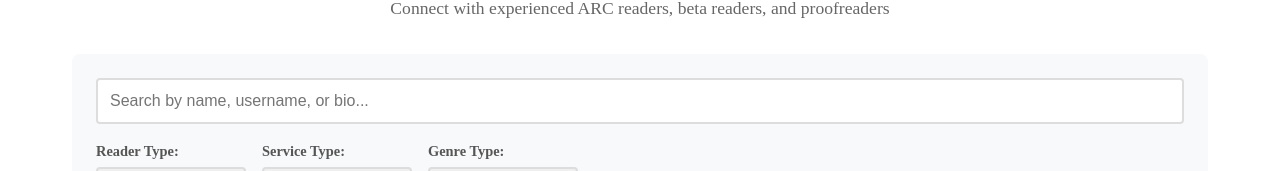
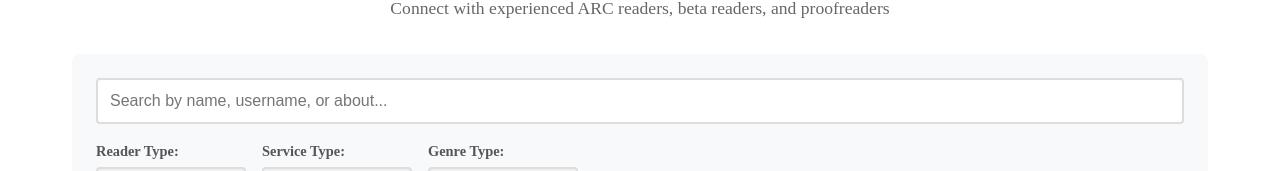
Before and after one commit to MiTOBrien/eds, a Vue app: page /home in a window 1280 px wide. Shown: the part 365-536 px from the top of the page. Built offline with nearby package versions, Linux system fonts and the light colour scheme.

Commit message:
Updates profile view page so it goes back to the top of the page after an update

```diff
--- a/src/views/HomeView.vue
+++ b/src/views/HomeView.vue
@@ -195,7 +195,7 @@ watchEffect(() => {
         <input
           v-model="searchQuery"
           type="text"
-          placeholder="Search by name, username, or bio..."
+          placeholder="Search by name, username, or about..."
           class="search-input"
         />
       </div>
@@ -299,7 +299,7 @@ watchEffect(() => {
             <h4>Social Media</h4>
             <ul class="social-list">
               <li v-if="reader.facebook">
-                <strong>Facebook:</strong>
+                <strong>Facebook: </strong>
                 <a
                   :href="formatSocialLink('facebook', reader.facebook)"
                   target="_blank"
@@ -309,7 +309,7 @@ watchEffect(() => {
                 </a>
               </li>
               <li v-if="reader.instagram">
-                <strong>Instagram:</strong>
+                <strong>Instagram: </strong>
                 <a
                   :href="formatSocialLink('instagram', reader.instagram)"
                   target="_blank"
@@ -319,7 +319,7 @@ watchEffect(() => {
                 </a>
               </li>
               <li v-if="reader.x">
-                <strong>X:</strong>
+                <strong>X: </strong>
                 <a
                   :href="formatSocialLink('x', reader.x)"
                   target="_blank"
--- a/src/views/ProfileView.vue
+++ b/src/views/ProfileView.vue
@@ -109,9 +109,15 @@ const handleSubmit = async (event) => {
     const updatedUser = await response.json()
     userStore.setUser(updatedUser)
     updateStatus.value = 'Profile updated successfully!'
+
+    // Scroll to top after success
+    window.scrollTo({ top: 0, behavior: 'smooth' })
   } catch (error) {
     console.error(error)
     updateStatus.value = 'Error updating profile. Please try again.'
+
+    // Scroll to top after error
+    window.scrollTo({ top: 0, behavior: 'smooth' })
   }
 }
 
```
